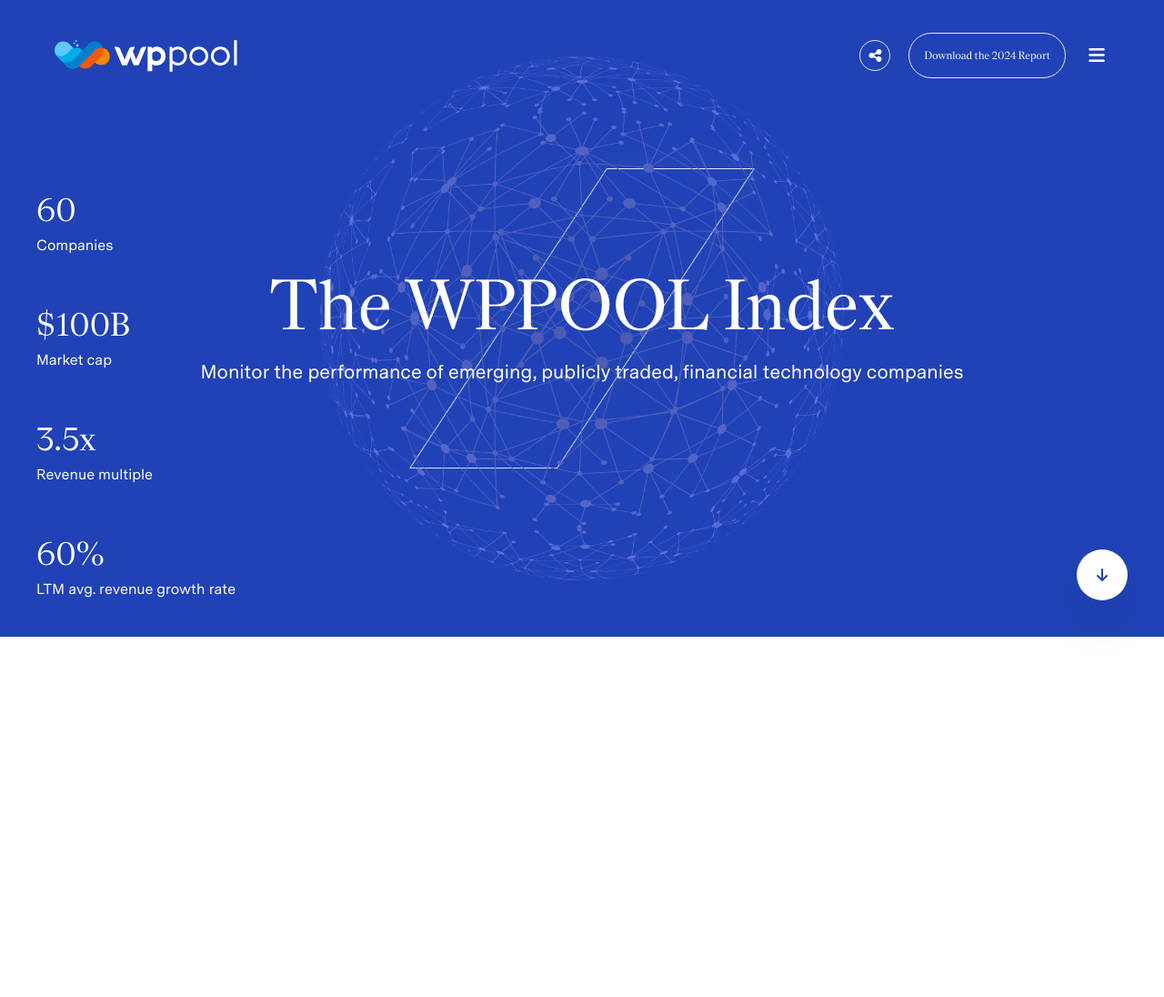
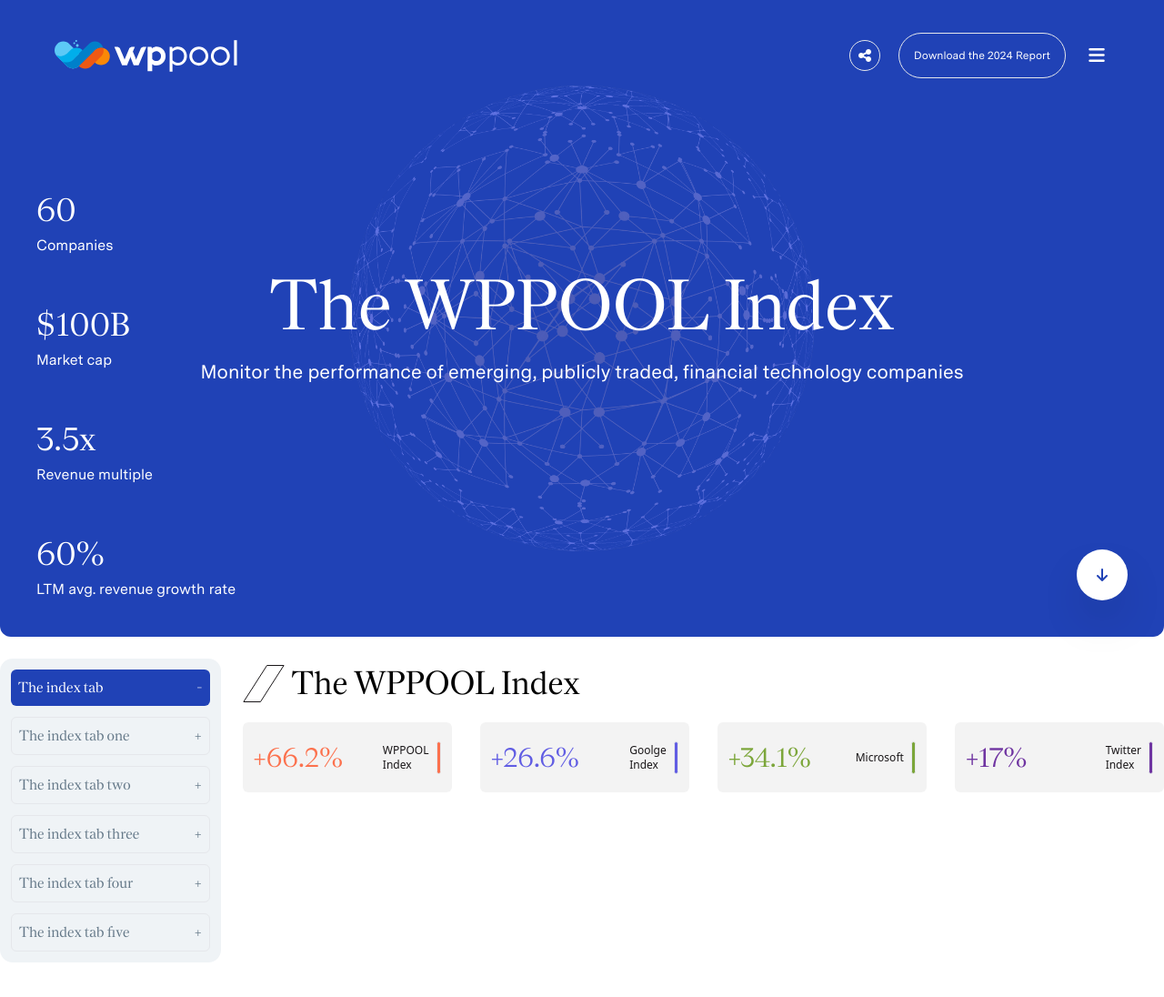
Before and after one commit to rahiInstant/wppool-task, a plain HTML site: page index.html in a window 1280 px wide. Shown: the top 1096 px of the page at 91% size. After the commit the page ends 1058 px from the top, so only its background shows below. Drawn offline with nearby package versions, Linux system fonts and the light colour scheme.

Commit message:
add stat section

```diff
--- a/index.html
+++ b/index.html
@@ -14,11 +14,11 @@
   <body>
     <header id="head" class="max-w-[1300px] mx-auto">
       <!-- navbar -->
-      <nav
-        id="nav"
-        class="top-0 fixed z-50"
-      >
-        <div id="nav-child" class="flex items-center justify-between py-4 px-10 m-5 duration-500">
+      <nav id="nav" class="top-0 fixed z-50">
+        <div
+          id="nav-child"
+          class="flex items-center justify-between py-4 px-10 m-5 duration-500"
+        >
           <!-- company logo || left side -->
           <svg
             id="company-logo"
@@ -103,7 +103,7 @@
             <!-- download report btn -->
             <h4
               id="report"
-              class="text-xs font-normal p-4 rounded-full border w-fit font-nantes"
+              class="text-xs font-normal p-4 rounded-full border w-fit font-messina"
             >
               Download the 2024 Report
             </h4>
@@ -126,7 +126,7 @@
       <!-- banner content -->
       <div
         id="banner"
-        class="h-[700px] flex justify-center items-center bg-[#2042B6] py-8 px-10 relative text-white"
+        class="h-[700px] flex justify-center items-center bg-[#2042B6] rounded-b-xl py-8 px-10 relative text-white"
       >
         <!-- banner statistics -->
         <div class="space-y-12 absolute bottom-10 left-10">
@@ -163,7 +163,127 @@
         </div>
       </div>
     </header>
-    <main class="mt-[900px]"></main>
+    <main class="max-w-[1300px] mx-auto">
+      <section class="mt-6 flex gap-6">
+        <!-- left side || Tab -->
+        <div
+          class="p-3 bg-[#EFF3F6] rounded-[14px] w-[300px] space-y-3 font-nantes"
+        >
+          <!-- Tab 01 -->
+          <div
+            class="bg-[#2042B6] p-2 rounded-md flex justify-between items-center text-[#fff] cursor-pointer"
+          >
+            <h3>The index tab</h3>
+            <h3>-</h3>
+          </div>
+          <!-- Tab 02 -->
+          <div
+            class="border p-2 rounded-md flex justify-between items-center text-[#647888] cursor-pointer"
+          >
+            <h3>The index tab one</h3>
+            <h3>+</h3>
+          </div>
+          <!-- Tab 03 -->
+          <div
+            class="border p-2 rounded-md flex justify-between items-center text-[#647888] cursor-pointer"
+          >
+            <h3>The index tab two</h3>
+            <h3>+</h3>
+          </div>
+          <!-- Tab 04 -->
+          <div
+            class="border p-2 rounded-md flex justify-between items-center text-[#647888] cursor-pointer"
+          >
+            <h3>The index tab three</h3>
+            <h3>+</h3>
+          </div>
+          <!-- Tab 05 -->
+          <div
+            class="border p-2 rounded-md flex justify-between items-center text-[#647888] cursor-pointer"
+          >
+            <h3>The index tab four</h3>
+            <h3>+</h3>
+          </div>
+          <!-- Tab 06 -->
+          <div
+            class="border p-2 rounded-md flex justify-between items-center text-[#647888] cursor-pointer"
+          >
+            <h3>The index tab five</h3>
+            <h3>+</h3>
+          </div>
+        </div>
+        <!-- right side -->
+        <div class="w-full">
+          <!-- section name -->
+          <div class="text-[36px] font-nantes flex items-center gap-2">
+            <img src="./assets/img/union.svg" alt="" />
+            <div>The WPPOOL Index</div>
+          </div>
+          <!-- summary statistics -->
+          <div class="mt-4 flex justify-between items-center">
+            <!-- stat card 01 -->
+            <div
+              class="px-3 py-4 w-[230px] bg-[#F3F3F3] rounded-md flex items-center justify-between"
+            >
+              <h2 class="font-nantes text-[30px] text-[#FC714D]">+66.2%</h2>
+              <div class="flex items-center h-full gap-2">
+                <div class="text-xs text-[#191618] min-w-fit">
+                  WPPOOL <br />
+                  Index
+                </div>
+                <div class="bg-[#FC714D] border w-[5px] rounded-xl h-9"></div>
+              </div>
+            </div>
+            <!-- stat card 02 -->
+            <div
+              class="px-3 py-4 w-[230px] bg-[#F3F3F3] rounded-md flex items-center justify-between"
+            >
+              <h2 class="font-nantes text-[30px] text-[#615DE3]">+26.6%</h2>
+              <div class="flex items-center h-full gap-2">
+                <div class="text-xs text-[#191618] min-w-fit">
+                  Goolge <br />
+                  Index
+                </div>
+                <div class="bg-[#615DE3] border w-[5px] rounded-xl h-9"></div>
+              </div>
+            </div>
+            <!-- stat card 03 -->
+            <div
+              class="px-3 py-4 w-[230px] bg-[#F3F3F3] rounded-md flex items-center justify-between"
+            >
+              <h2 class="font-nantes text-[30px] text-[#7CA63A]">+34.1%</h2>
+              <div class="flex items-center h-full gap-2">
+                <div class="text-xs text-[#191618] min-w-fit">Microsoft</div>
+                <div class="bg-[#7CA63A] border w-[5px] rounded-xl h-9"></div>
+              </div>
+            </div>
+            <!-- stat card 04 -->
+            <div
+              class="px-3 py-4 w-[230px] bg-[#F3F3F3] rounded-md flex items-center justify-between"
+            >
+              <h2 class="font-nantes text-[30px] text-[#6F34A1]">+17%</h2>
+              <div class="flex items-center h-full gap-2">
+                <div class="text-xs text-[#191618] min-w-fit">
+                  Twitter <br />
+                  Index
+                </div>
+                <div class="bg-[#6F34A1] border w-[5px] rounded-xl h-9"></div>
+              </div>
+            </div>
+          </div>
+          <!-- filter -->
+          <div>
+            <!-- left side -->
+            <div>
+              <div></div>
+              <div></div>
+            </div>
+            <!-- right side -->
+            <div></div>
+          </div>
+        </div>
+      </section>
+    </main>
     <footer></footer>
     <script src="./script.js"></script>
   </body>
--- a/style.css
+++ b/style.css
@@ -1,9 +1,3 @@
-/* *{
-  margin: 0;
-  padding: 0;
-  box-sizing: border-box;
-} */
-
 /* adding font--start */
 
 @font-face {
@@ -38,10 +32,10 @@
 /* Header section */
 
 #banner {
-  background-image: url("./assets/img/banner_ex.png"), url('./assets/img/rec.png');
+  background-image: url("./assets/img/banner_ex.png");
   background-repeat: no-repeat;
-  background-position: center,center;
-  background-size: 45%,35%;
+  background-position: center;
+  background-size: 40%;
 }
 
 
@@ -69,3 +63,8 @@
     }
   }
 }
+
+
+.break{
+
+}
```
Also changed, not shown: assets/img/union.svg (added).
